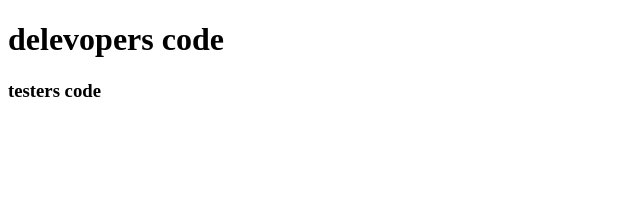
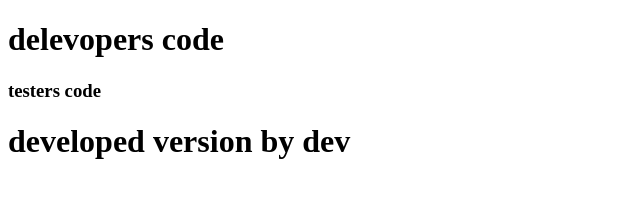
Before and after one commit to karthik03022004/collab, a plain HTML site: page index.html in a window 1280 px wide. Shown: the whole page, without its empty margins (0-640 px from the left). Drawn offline with Linux system fonts and the light colour scheme.

Commit message:
updated by dev

```diff
--- a/index.html
+++ b/index.html
@@ -8,5 +8,6 @@
 <body>
     <h1>delevopers code</h1>
     <h3>testers code</h3>
+    <h1>developed version by dev</h1>
 </body>
 </html>
```
